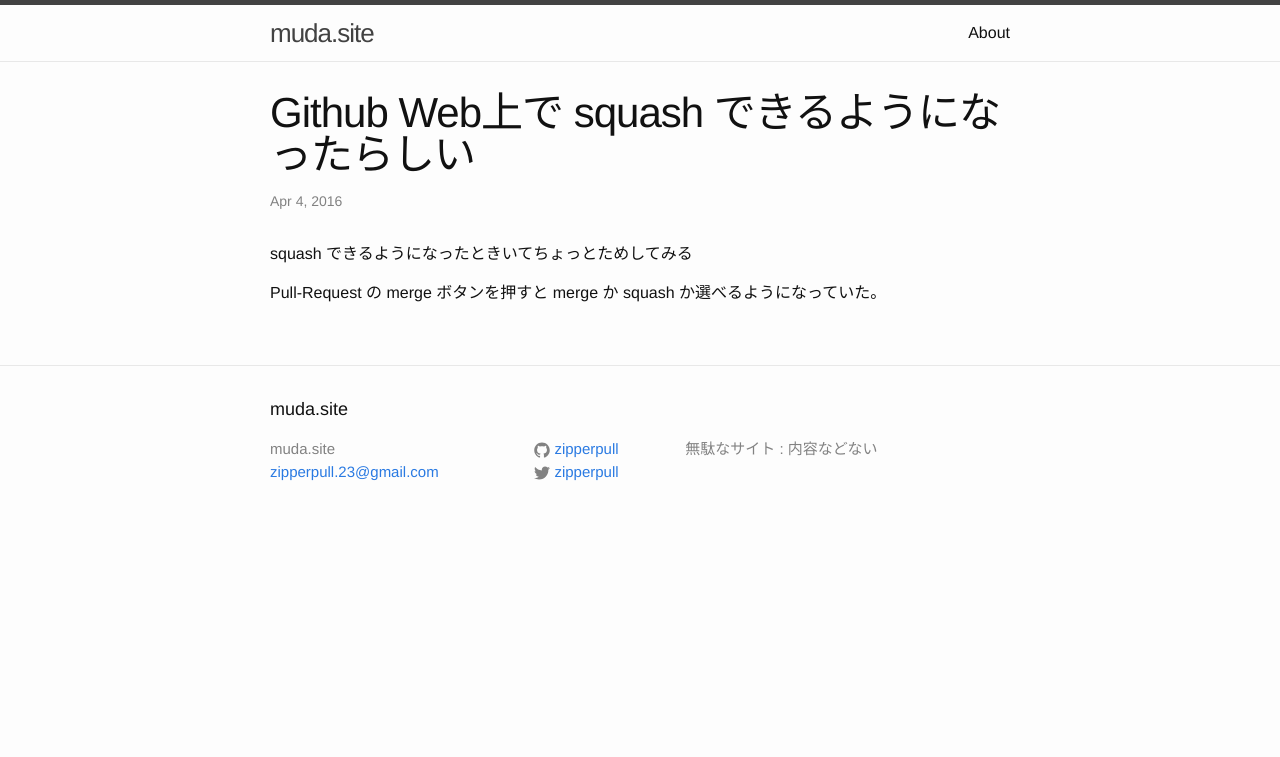
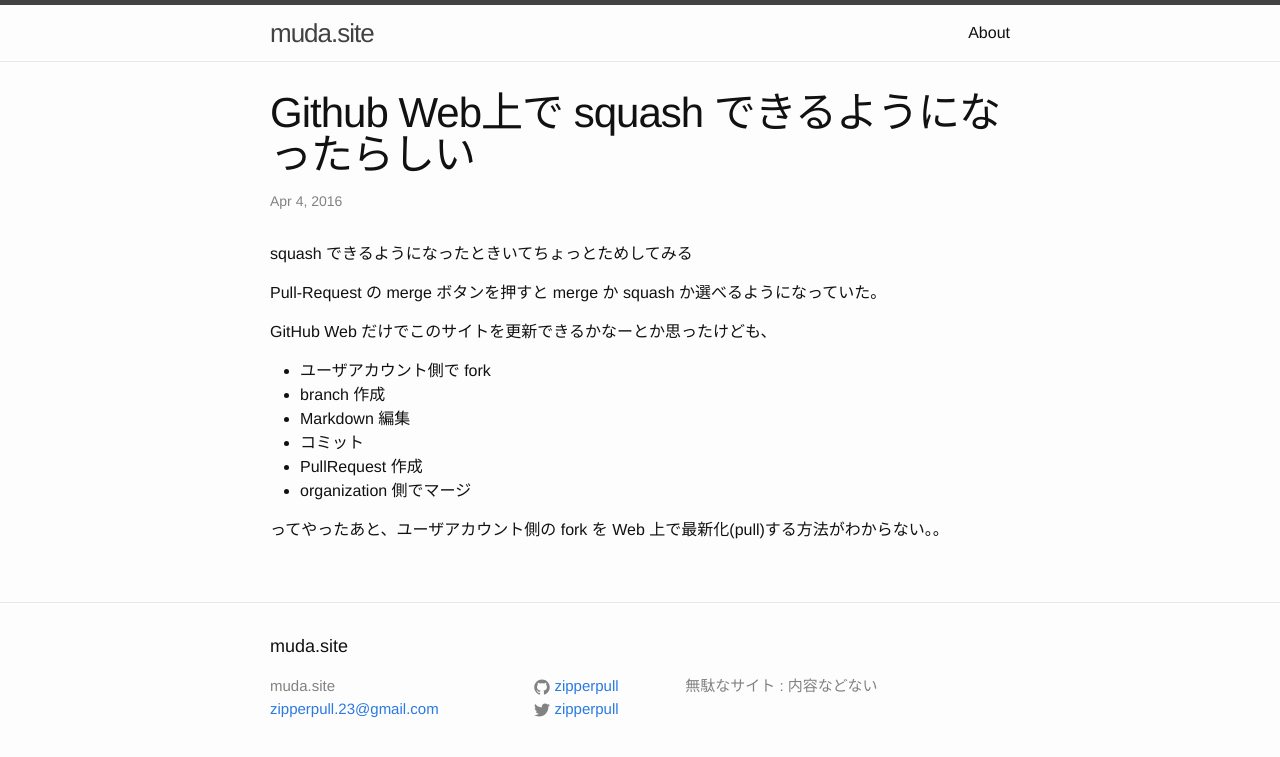
Before and after one commit to mudasite/mudasite.github.io, a Jekyll site: the page built from _posts/2016-04-04-github-squash.md, in a window 1280 px wide. Shown: the top 757 px of the page. Built offline with Jekyll 4.4.1, drawn with Linux system fonts in a browser that asks for light colours.

Commit message:
Update 2016-04-04-github-squash.md

```diff
--- a/_posts/2016-04-04-github-squash.md
+++ b/_posts/2016-04-04-github-squash.md
@@ -5,3 +5,14 @@
 squash できるようになったときいてちょっとためしてみる
 
 Pull-Request の merge ボタンを押すと merge か squash か選べるようになっていた。
+
+GitHub Web だけでこのサイトを更新できるかなーとか思ったけども、
+
+- ユーザアカウント側で fork
+- branch 作成
+- Markdown 編集
+- コミット
+- PullRequest 作成
+- organization 側でマージ
+
+ってやったあと、ユーザアカウント側の fork を Web 上で最新化(pull)する方法がわからない。。
```
